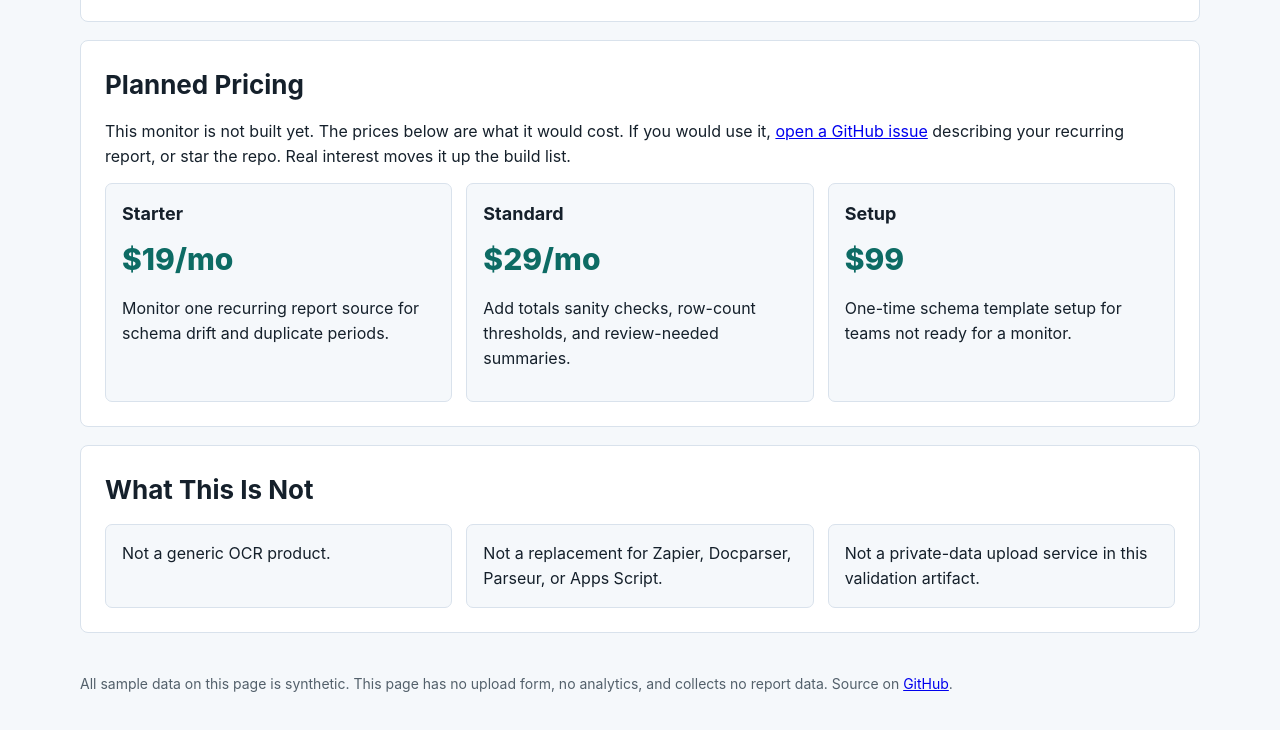
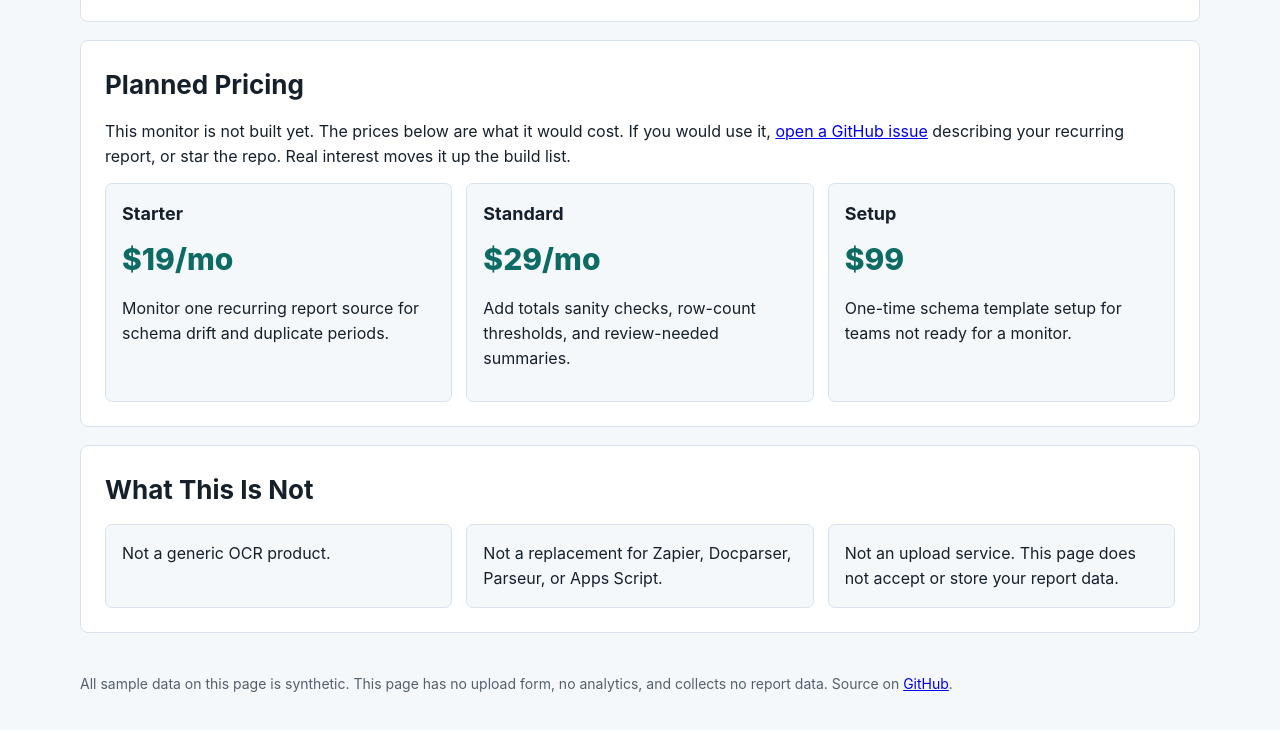
Before and after one commit to hnphuong88/pdf-report-to-sheets-drift-checklist, a plain HTML site: page index.html in a window 1280 px wide. Shown: the part 1241-1971 px from the top of the page. Drawn offline with Linux system fonts and the light colour scheme.

Commit message:
Claude: Remove last validation-artifact wording from public page

```diff
--- a/index.html
+++ b/index.html
@@ -280,7 +280,7 @@
       <div class="grid-3">
         <div class="mini">Not a generic OCR product.</div>
         <div class="mini">Not a replacement for Zapier, Docparser, Parseur, or Apps Script.</div>
-        <div class="mini">Not a private-data upload service in this validation artifact.</div>
+        <div class="mini">Not an upload service. This page does not accept or store your report data.</div>
       </div>
     </section>
   </main>
```
